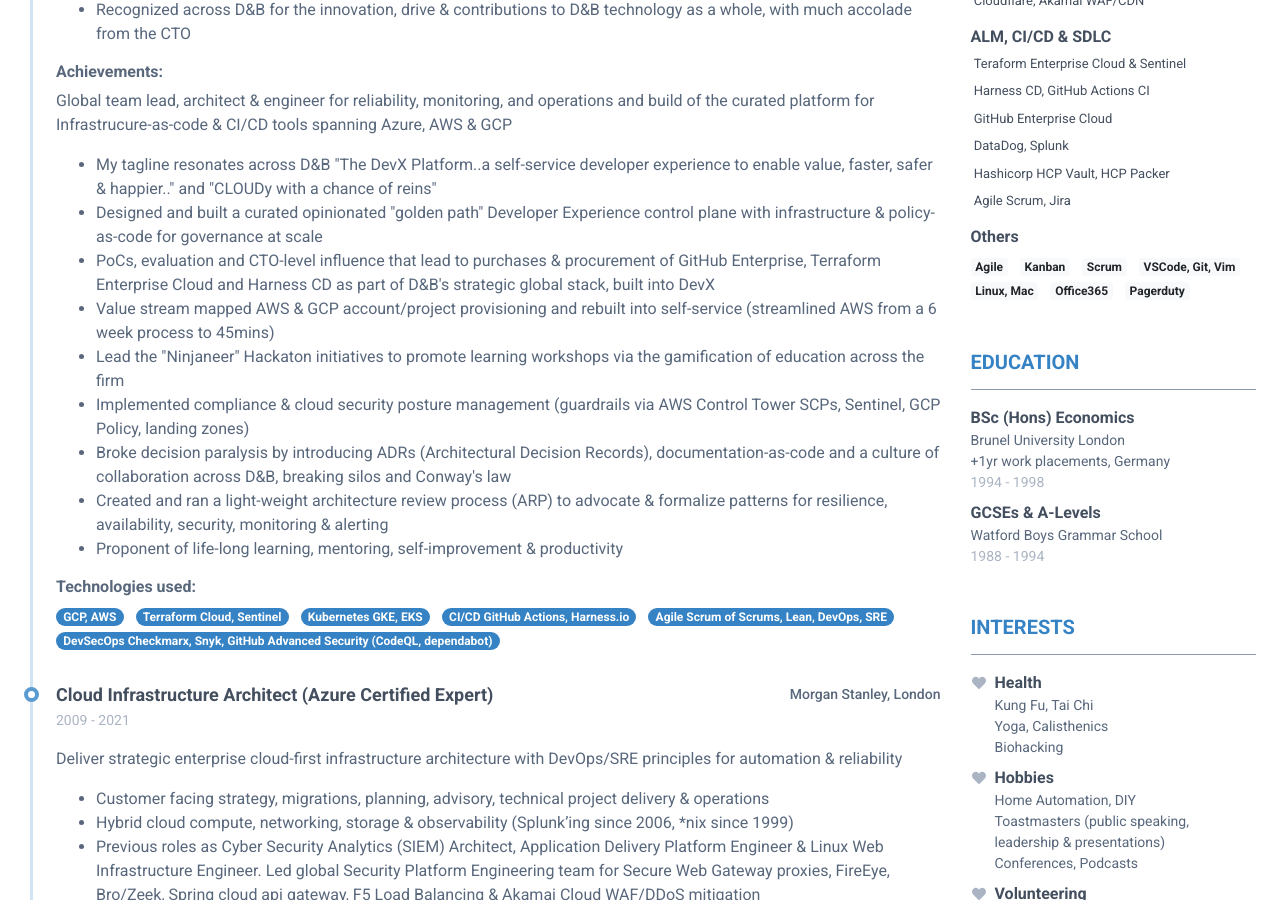
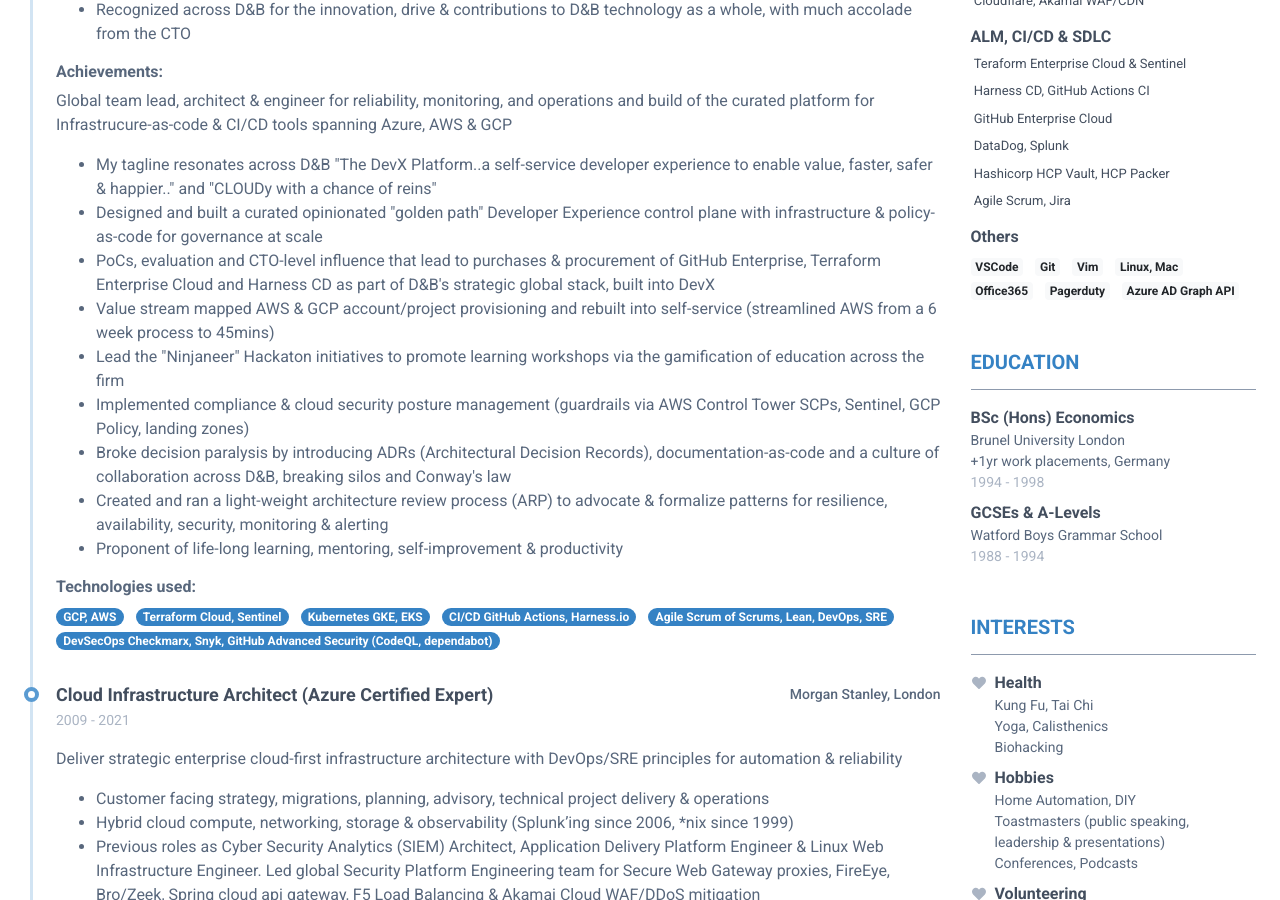
Before and after one commit to Hamy200/resume, a Jekyll site: the page built from index.markdown, in a window 1280 px wide and 900 px high, scrolled down 568 px. Built offline with Jekyll 4.4.1, drawn with Linux system fonts in a browser that asks for light colours; nearby versions of some CDN libraries.

Commit message:
Update data.yml

```diff
--- a/_data/data.yml
+++ b/_data/data.yml
@@ -185,10 +185,10 @@ skills:
       - name: Agile Scrum, Jira
   - category: others
     tools:
-      - Agile
-      - Kanban
-      - Scrum
-      - VSCode, Git, Vim
+      - VSCode
+      - Git
+      - Vim
       - Linux, Mac
       - Office365
       - Pagerduty
+      - Azure AD Graph API
```
